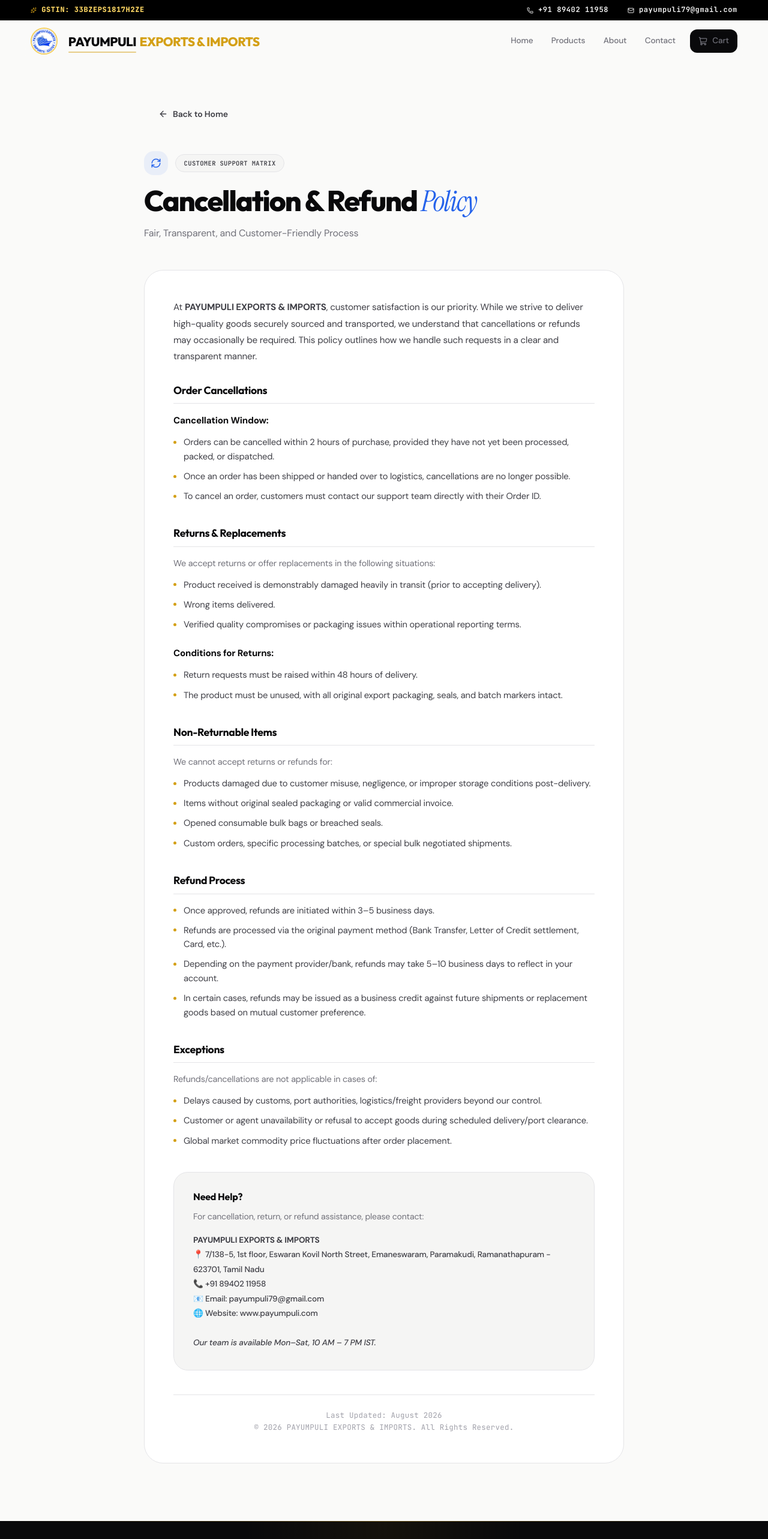
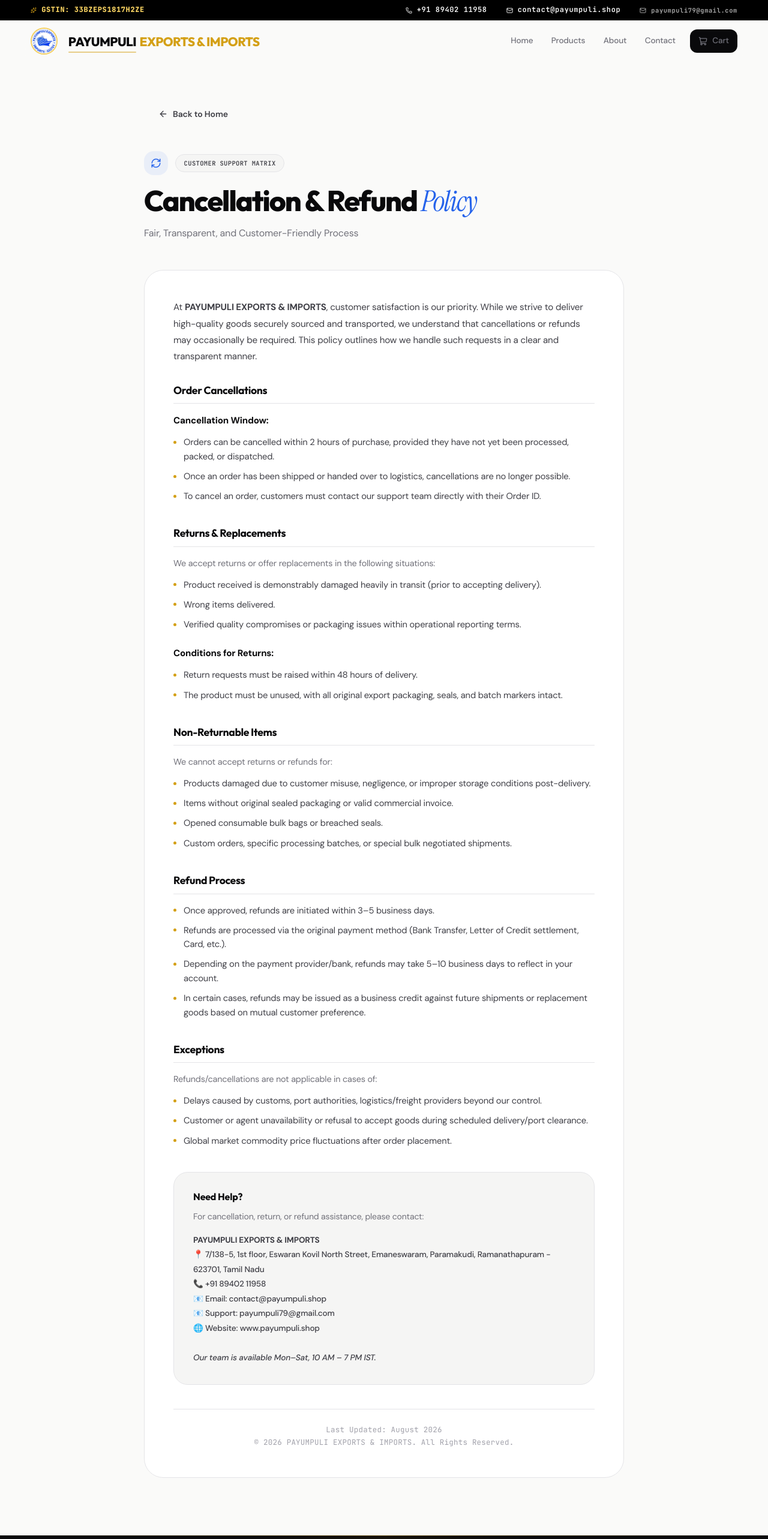
Before and after one commit to tmisgowthaamand/PAYUMPULI-EXPORTS-IMPORTS, a React (Vite) app in the folder frontend/: page /refund-policy in a window 1280 px wide. Shown: the top 2566 px of the page at 60% size. Built offline with nearby package versions, Linux system fonts and the light colour scheme; a web font is replaced by a local one.

Commit message:
describe

```diff
--- a/frontend/src/components/Footer.jsx
+++ b/frontend/src/components/Footer.jsx
@@ -65,6 +65,10 @@
             </li>
             <li>
               <Mail className="icon" size={14} />
+              <span>contact@payumpuli.shop</span>
+            </li>
+            <li>
+              <Mail className="icon" size={14} />
               <span>payumpuli79@gmail.com</span>
             </li>
           </ul>
--- a/frontend/src/components/Header.jsx
+++ b/frontend/src/components/Header.jsx
@@ -46,7 +46,8 @@
         </div>
         <div className="header-top-info">
           <span><Phone size={11} /> +91 89402 11958</span>
-          <span><Mail size={11} /> payumpuli79@gmail.com</span>
+          <span><Mail size={11} /> contact@payumpuli.shop</span>
+          <span style={{ opacity: 0.7, fontSize: '0.65rem' }}><Mail size={11} /> payumpuli79@gmail.com</span>
         </div>
       </div>
 
--- a/frontend/src/pages/Contact.jsx
+++ b/frontend/src/pages/Contact.jsx
@@ -36,7 +36,7 @@
     {
       icon: Mail,
       title: 'Export Operations Desk',
-      content: 'payumpuli79@gmail.com',
+      content: 'contact@payumpuli.shop \n payumpuli79@gmail.com',
       color: 'var(--sapphire)'
     },
     {
--- a/frontend/src/pages/policies/PrivacyPolicy.jsx
+++ b/frontend/src/pages/policies/PrivacyPolicy.jsx
@@ -177,8 +177,9 @@
               <strong>PAYUMPULI EXPORTS & IMPORTS</strong><br/>
               📍 7/138-5, 1st floor, Eswaran Kovil North Street, Emaneswaram, Paramakudi, Ramanathapuram - 623701, Tamil Nadu<br/>
               📞 +91 89402 11958<br/>
-              📧 Email: payumpuli79@gmail.com<br/>
-              🌐 Website: www.payumpuli.com
+              📧 Email: contact@payumpuli.shop<br/>
+              📧 Support: payumpuli79@gmail.com<br/>
+              🌐 Website: www.payumpuli.shop
             </address>
           </div>
         </Reveal>
--- a/frontend/src/pages/policies/RefundPolicy.jsx
+++ b/frontend/src/pages/policies/RefundPolicy.jsx
@@ -162,8 +162,9 @@
               <strong>PAYUMPULI EXPORTS & IMPORTS</strong><br/>
               📍 7/138-5, 1st floor, Eswaran Kovil North Street, Emaneswaram, Paramakudi, Ramanathapuram - 623701, Tamil Nadu<br/>
               📞 +91 89402 11958<br/>
-              📧 Email: payumpuli79@gmail.com<br/>
-              🌐 Website: www.payumpuli.com<br/><br/>
+              📧 Email: contact@payumpuli.shop<br/>
+              📧 Support: payumpuli79@gmail.com<br/>
+              🌐 Website: www.payumpuli.shop<br/><br/>
               <em>Our team is available Mon–Sat, 10 AM – 7 PM IST.</em>
             </address>
           </div>
--- a/frontend/src/pages/policies/ShippingPolicy.jsx
+++ b/frontend/src/pages/policies/ShippingPolicy.jsx
@@ -168,8 +168,9 @@
               <strong>PAYUMPULI EXPORTS & IMPORTS</strong><br/>
               📍 7/138-5, 1st floor, Eswaran Kovil North Street, Emaneswaram, Paramakudi, Ramanathapuram - 623701, Tamil Nadu<br/>
               📞 +91 89402 11958<br/>
-              📧 Email: payumpuli79@gmail.com<br/>
-              🌐 Website: www.payumpuli.com
+              📧 Email: contact@payumpuli.shop<br/>
+              📧 Support: payumpuli79@gmail.com<br/>
+              🌐 Website: www.payumpuli.shop
             </address>
           </div>
         </Reveal>
--- a/frontend/src/pages/policies/TermsConditions.jsx
+++ b/frontend/src/pages/policies/TermsConditions.jsx
@@ -187,8 +187,9 @@
               <strong>PAYUMPULI EXPORTS & IMPORTS</strong><br/>
               📍 7/138-5, 1st floor, Eswaran Kovil North Street, Emaneswaram, Paramakudi, Ramanathapuram - 623701, Tamil Nadu<br/>
               📞 +91 89402 11958<br/>
-              📧 Email: payumpuli79@gmail.com<br/>
-              🌐 Website: www.payumpuli.com
+              📧 Email: contact@payumpuli.shop<br/>
+              📧 Support: payumpuli79@gmail.com<br/>
+              🌐 Website: www.payumpuli.shop
             </address>
           </div>
         </Reveal>
```
